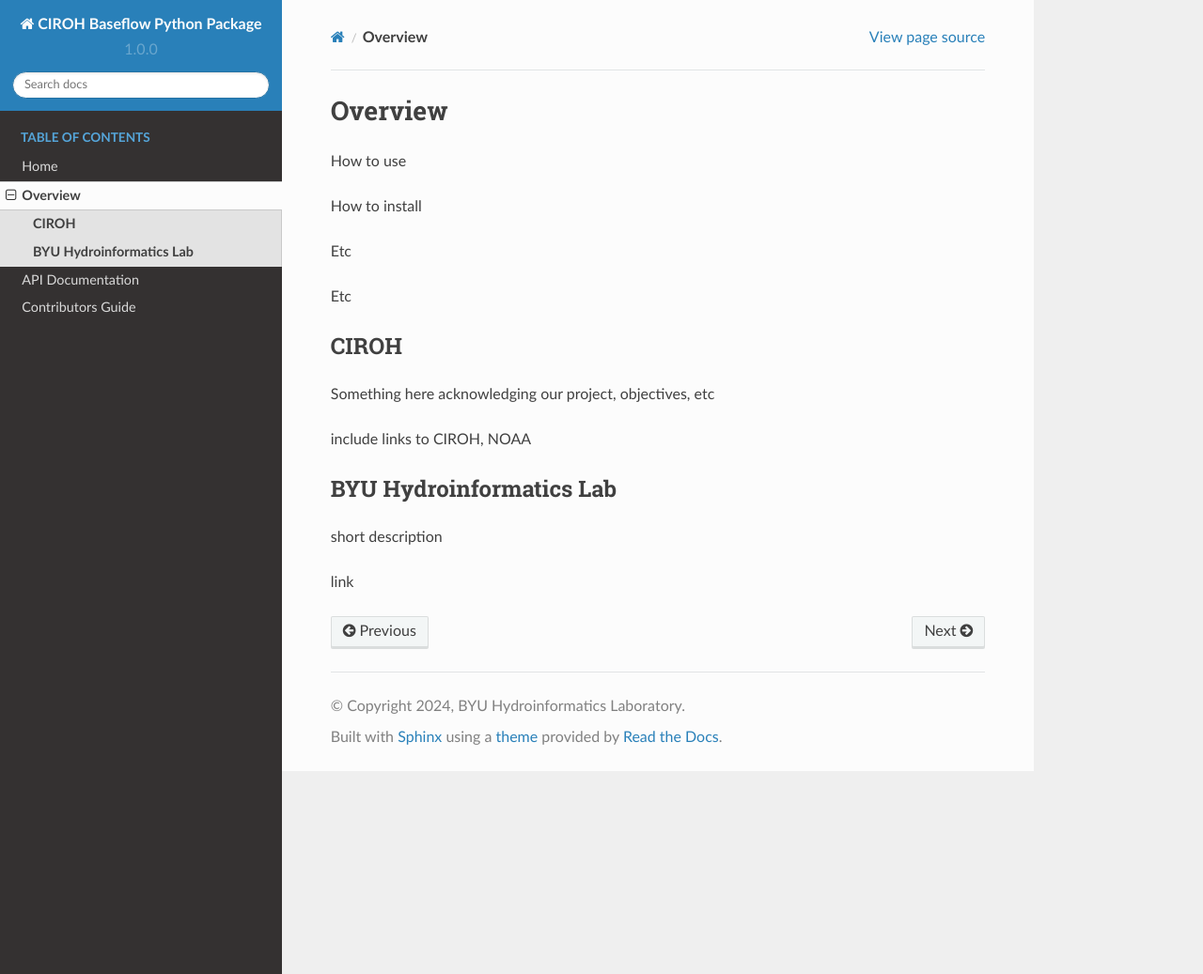
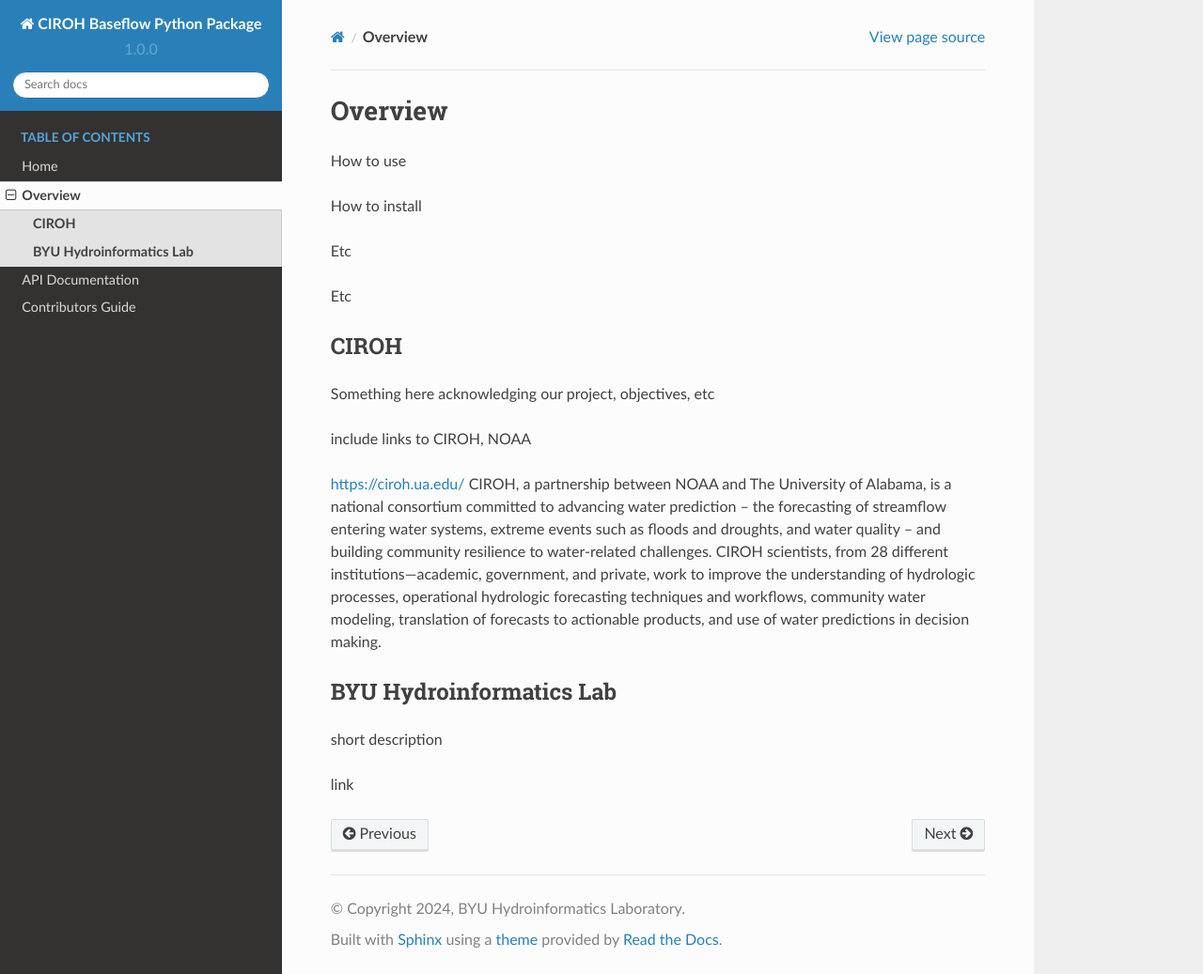
Before and after one commit to BYU-Hydroinformatics/baseflow_temp, a Sphinx documentation site: the page built from docs/source/overview.rst, in a window 1280 px wide and 1037 px high. Shown: the whole window at 94% size. Built offline with Sphinx 7.4.7 and the Read the Docs theme 2.0.0, drawn with Linux system fonts in a browser that asks for light colours.

Commit message:
Update overview.rst

```diff
--- a/docs/source/overview.rst
+++ b/docs/source/overview.rst
@@ -18,6 +18,9 @@
 
 include links to CIROH, NOAA
 
+https://ciroh.ua.edu/
+CIROH, a partnership between NOAA and The University of Alabama, is a national consortium committed to advancing water prediction – the forecasting of streamflow entering water systems, extreme events such as floods and droughts, and water quality – and building community resilience to water-related challenges. CIROH scientists, from 28 different institutions—academic, government, and private, work to improve the understanding of hydrologic processes, operational hydrologic forecasting techniques and workflows, community water modeling, translation of forecasts to actionable products, and use of water predictions in decision making.
+
 **BYU Hydroinformatics Lab**
 ----------------------------
 short description
```
